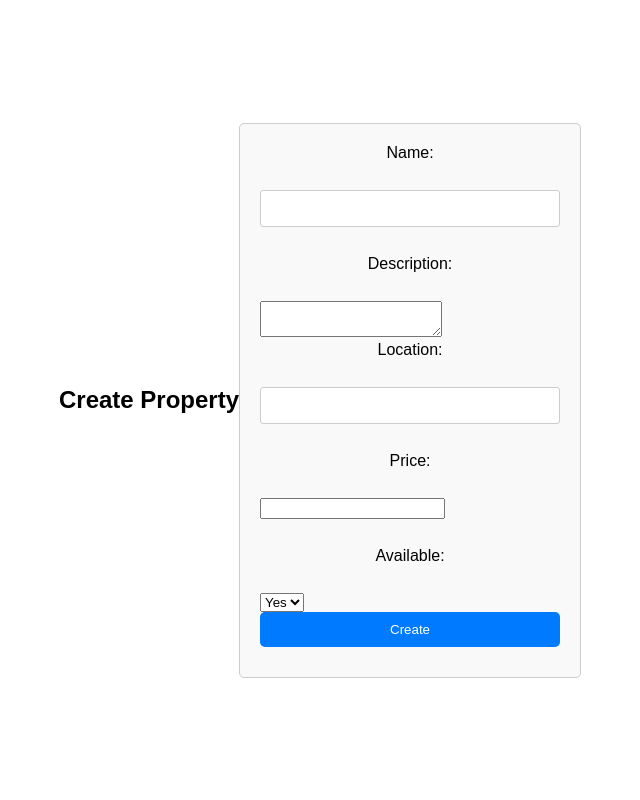
After one commit to allenanto/B9IS123_2324_TMD2, a Flask app: page /admin/create_property in a window 1280 px wide. The commit adds this page. Shown: the whole page, without its empty margins (320-960 px from the left). Run offline with Flask 3, Linux system fonts and the light colour scheme.

Commit message:
Added CRUD operation for admin

```diff
--- a/app.py
+++ b/app.py
@@ -135,10 +135,46 @@ def admin_required(f):
     return decorated_function
 
 @app.route('/admin/dashboard')
-@admin_required
 def admin_dashboard():
-    return render_template('dashboard_admin.html')
+    properties = Property.query.all()
+    return render_template('dashboard_admin.html', properties=properties)
 
+@app.route('/admin/create_property', methods=['GET', 'POST'])
+def create_property():
+    if request.method == 'POST':
+        name = request.form['name']
+        description = request.form['description']
+        location = request.form['location']
+        price = float(request.form['price'])
+        available = request.form.get('available', False)
+        new_property = Property(name=name, description=description, location=location, price=price, available=available)
+        db.session.add(new_property)
+        db.session.commit()
+        flash('Property created successfully!', 'success')
+        return redirect(url_for('admin_dashboard'))
+    return render_template('create_property.html')
+
+@app.route('/admin/update_property/<int:property_id>', methods=['GET', 'POST'])
+def update_property(property_id):
+    property = Property.query.get_or_404(property_id)
+    if request.method == 'POST':
+        property.name = request.form['name']
+        property.description = request.form['description']
+        property.location = request.form['location']
+        property.price = float(request.form['price'])
+        property.available = request.form.get('available', False)
+        db.session.commit()
+        flash('Property updated successfully!', 'success')
+        return redirect(url_for('admin_dashboard'))
+    return render_template('update_property.html', property=property)
+
+@app.route('/admin/delete_property/<int:property_id>')
+def delete_property(property_id):
+    property = Property.query.get_or_404(property_id)
+    db.session.delete(property)
+    db.session.commit()
+    flash('Property deleted successfully!', 'success')
+    return redirect(url_for('admin_dashboard'))
 
 if __name__ == '__main__':
     app.run(debug=True)
--- /dev/null
+++ b/templates/create_property.html
@@ -0,0 +1,29 @@
+<!DOCTYPE html>
+<html lang="en">
+<head>
+    <meta charset="UTF-8">
+    <meta name="viewport" content="width=device-width, initial-scale=1.0">
+    <title>Create Property</title>
+    <link rel="stylesheet" href="{{ url_for('static', filename='styles.css') }}">
+
+</head>
+<body>
+    <h2>Create Property</h2>
+    <form action="{{ url_for('create_property') }}" method="post">
+        <label for="name">Name:</label><br>
+        <input type="text" id="name" name="name" required><br>
+        <label for="description">Description:</label><br>
+        <textarea id="description" name="description" required></textarea><br>
+        <label for="location">Location:</label><br>
+        <input type="text" id="location" name="location" required><br>
+        <label for="price">Price:</label><br>
+        <input type="number" id="price" name="price" step="0.01" required><br>
+        <label for="available">Available:</label><br>
+        <select id="available" name="available" required>
+            <option value="true">Yes</option>
+            <option value="false">No</option>
+        </select><br>
+        <input type="submit" value="Create">
+    </form>
+</body>
+</html>
--- a/templates/register_admin.html
+++ b/templates/register_admin.html
@@ -4,6 +4,8 @@
     <meta charset="UTF-8">
     <meta name="viewport" content="width=device-width, initial-scale=1.0">
     <title>Admin Registration</title>
+    <link rel="stylesheet" href="{{ url_for('static', filename='styles.css') }}">
+
 </head>
 <body>
     <h2>Admin Registration</h2>
```
Also changed, not shown: templates/dashboard_admin.html (+21 -1 lines), templates/login_admin.html (+20 -0 lines), templates/update_property.html (added, +29 -0 lines), instance/site.db.
